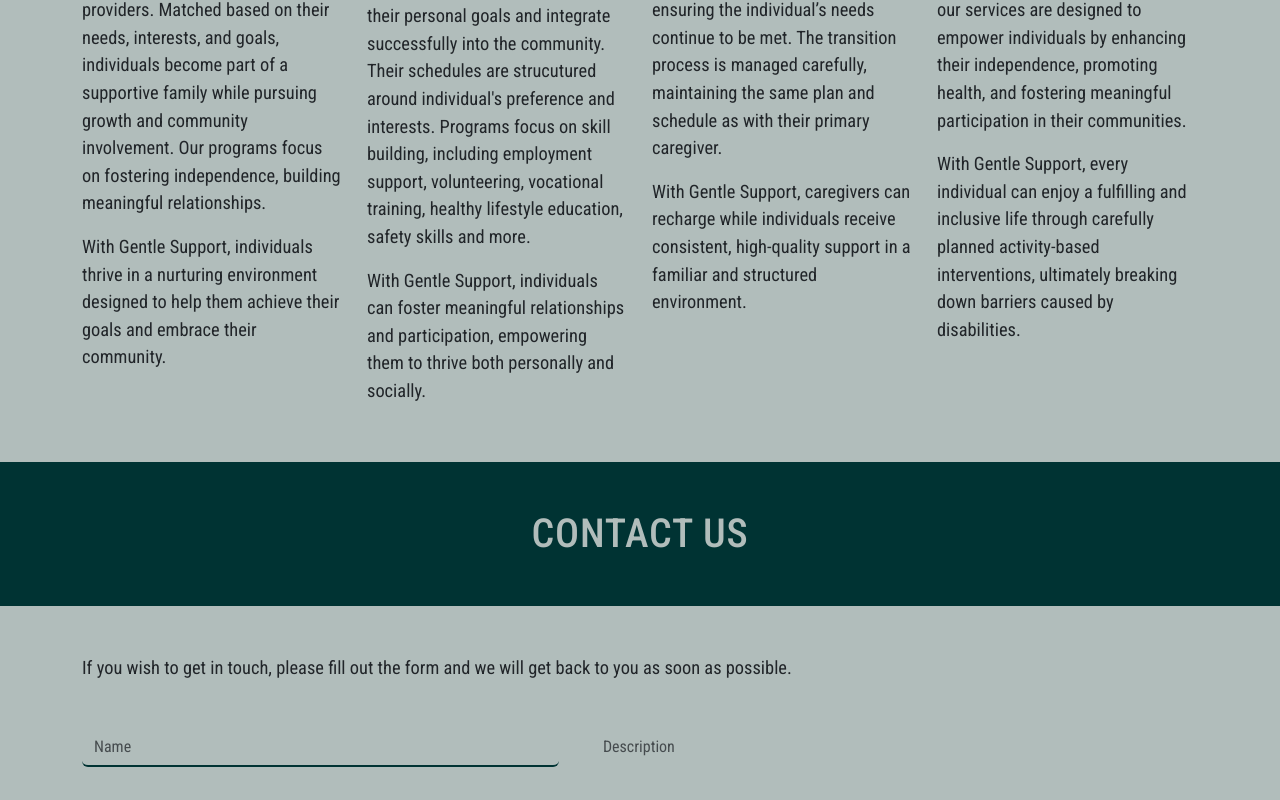
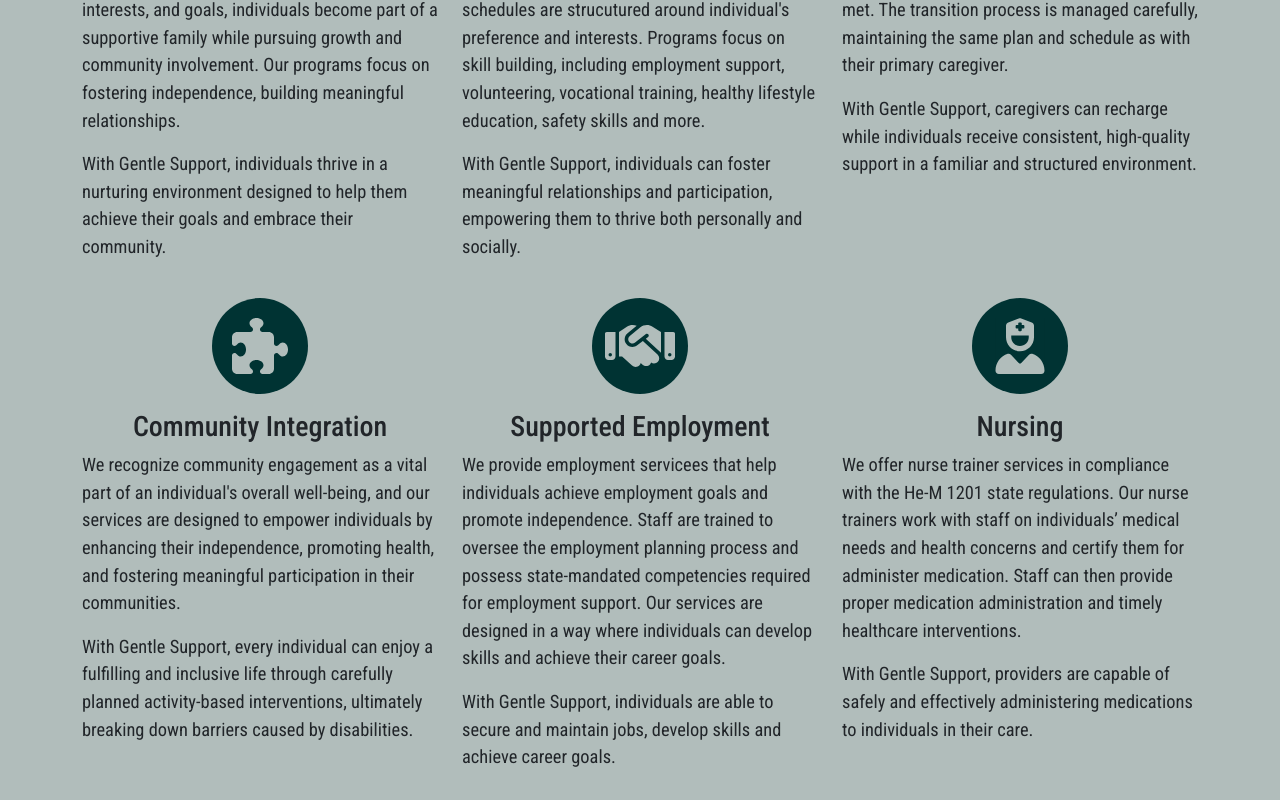
Before and after one commit to abhilekhx/gs-webpage, a React (Create React App) app: page / in a window 1280 px wide. Shown: the part 1994-2794 px from the top of the page. Built offline with nearby package versions, Linux system fonts and the light colour scheme; no server answers; the HTML template or start-up script is replaced by a standard one; a web font is replaced by a local one.

Commit message:
added section for supported employment and nursing, changed logo

```diff
--- a/src/App.css
+++ b/src/App.css
@@ -27,13 +27,11 @@
   padding: 0em;
   border-bottom: 0.19rem solid var(--secondary-color);
   display: flex;
-  /* justify-content: center; */
-  /* flex-direction: row; */
   justify-content: space-between;
 }
 
 .logo {
-  width: 6rem;
+  width: 6.3rem;
 }
 
 .container{
--- a/src/components/Header.js
+++ b/src/components/Header.js
@@ -14,9 +14,11 @@
             "Community Participation Services",
             "Respite Services",
             "Community Integration Services",
+            "Supported Employment Services",
+            "Nursing Services",
           ]}
           loop={true}
-          typeSpeed={40}
+          typeSpeed={20}
         />
       </div>
       <div className="image-banner">
--- a/src/components/Services.js
+++ b/src/components/Services.js
@@ -4,6 +4,8 @@
   faPeopleGroup,
   faPause,
   faPuzzlePiece,
+  faHandshake,
+  faUserNurse,
 } from "@fortawesome/free-solid-svg-icons";
 import { FontAwesomeIcon } from "@fortawesome/react-fontawesome";
 
@@ -14,7 +16,7 @@
       <div className="py-1">
         <div className="container">
           <div className="row">
-            <div className="one-row col-md-3 col-sm-6">
+            <div className="one-row col-md-4 col-sm-6">
               <div className="box">
                 <div className="circle">
                   <FontAwesomeIcon className="icon" icon={faHome} size="2x" />
@@ -35,7 +37,7 @@
                 </p>
               </div>
             </div>
-            <div className="one-row col-md-3 col-sm-6">
+            <div className="one-row col-md-4 col-sm-6">
               <div className="box">
                 <div className="circle">
                   <FontAwesomeIcon
@@ -61,7 +63,7 @@
                 </p>
               </div>
             </div>
-            <div className="one-row col-md-3 col-sm-6">
+            <div className="one-row col-md-4 col-sm-6">
               <div className="box">
                 <div className="circle">
                   <FontAwesomeIcon className="icon" icon={faPause} size="2x" />
@@ -81,7 +83,7 @@
                 </p>
               </div>
             </div>
-            <div className="one-row col-md-3 col-sm-6">
+            <div className="one-row col-md-4 col-sm-6">
               <div className="box">
                 <div className="circle">
                   <FontAwesomeIcon
@@ -106,6 +108,54 @@
                 </p>
               </div>
             </div>
+            <div className="one-row col-md-4 col-sm-6">
+              <div className="box">
+                <div className="circle">
+                  <FontAwesomeIcon
+                    className="icon"
+                    icon={faHandshake}
+                    size="2x"
+                  />
+                </div>
+                <h3>Supported Employment</h3>
+                <p>
+                  We provide employment servicees that help individuals achieve
+                  employment goals and promote independence. Staff are trained
+                  to oversee the employment planning process and possess
+                  state-mandated competencies required for employment support.
+                  Our services are designed in a way where individuals can
+                  develop skills and achieve their career goals.
+                </p>
+                <p>
+                  With Gentle Support, individuals are able to secure and
+                  maintain jobs, develop skills and achieve career goals.
+                </p>
+              </div>
+            </div>
+            <div className="one-row col-md-4 col-sm-6">
+              <div className="box">
+                <div className="circle">
+                  <FontAwesomeIcon
+                    className="icon"
+                    icon={faUserNurse}
+                    size="2x"
+                  />
+                </div>
+                <h3>Nursing</h3>
+                <p>
+                  We offer nurse trainer services in compliance with the He-M
+                  1201 state regulations. Our nurse trainers work with staff on
+                  individuals’ medical needs and health concerns and certify
+                  them for administer medication. Staff can then provide proper
+                  medication administration and timely healthcare interventions.
+                </p>
+                <p>
+                  With Gentle Support, providers are capable of safely and
+                  effectively administering medications to individuals in their
+                  care.
+                </p>
+              </div>
+            </div>
           </div>
         </div>
       </div>
```
Also changed, not shown: src/logo.png, src/logo2.png (added).
